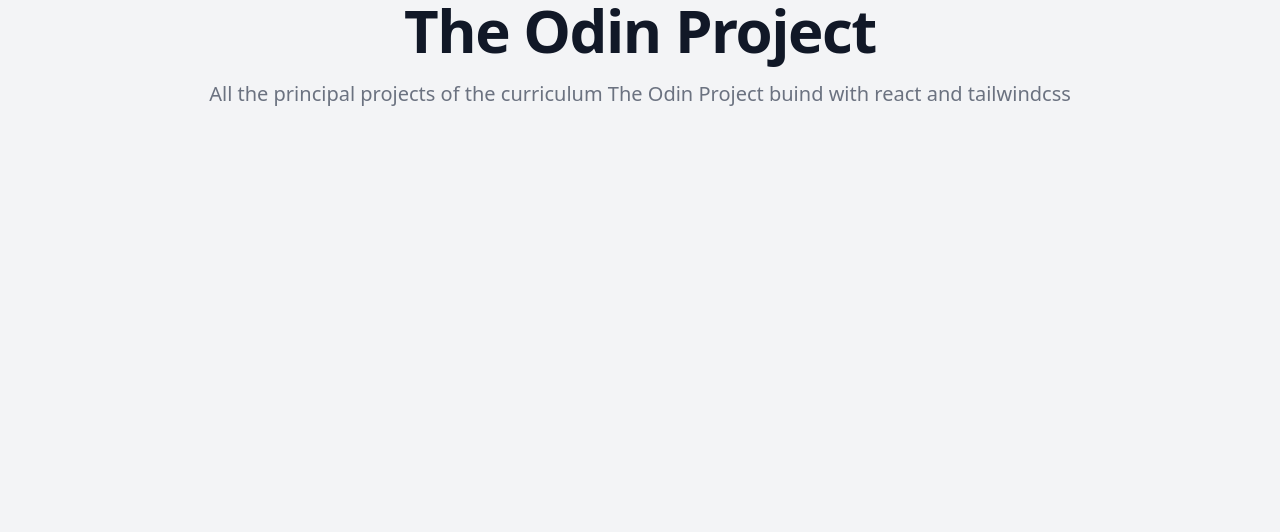
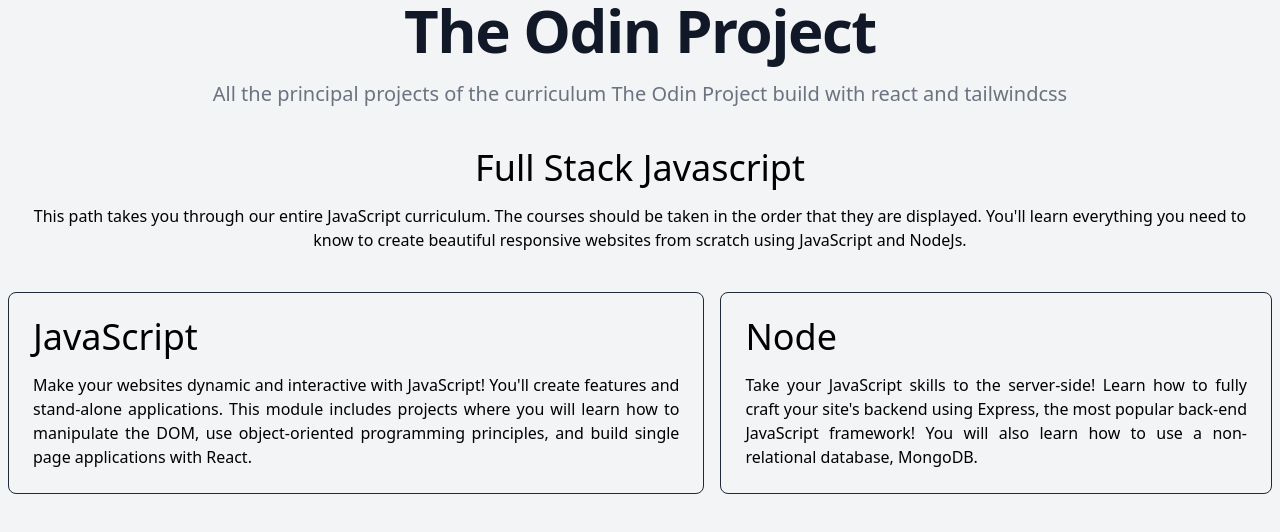
Before and after one commit to Asdaois/the-odin-project, a React (Create React App) app: page / in a window 1280 px wide. Shown: the top 532 px of the page. Built offline with nearby package versions, Linux system fonts and the light colour scheme.

Commit message:
Add Path to Curriculum.js

```diff
--- /dev/null
+++ b/jsconfig.json
@@ -0,0 +1,6 @@
+{
+  "compilerOptions": {
+    "baseUrl": "src"
+  },
+  "include": ["src"]
+}
--- a/src/App.js
+++ b/src/App.js
@@ -1,4 +1,4 @@
-import Home from "./components/Home";
+import Home from "components/Home";
 
 function App() {
   return (
--- /dev/null
+++ b/src/components/Curriculum.js
@@ -0,0 +1,24 @@
+import React from "react";
+import { curriculum } from "data";
+export default function Curriculum() {
+  return (
+    <div className="">
+      <div className="container px-5 py-10 mx-auto text-center">
+        <h2 className="text-4xl font-medium mb-4">{curriculum.title}</h2>
+        <p className="mx-auto text-base">{curriculum.description}</p>
+      </div>
+      <div className="flex">
+        {curriculum.paths.map((path) => {
+          return (
+            <div className="mx-2 border border-gray-800 p-6 rounded-lg">
+              <h2 className="text-4xl font-medium mb-4">{path.title}</h2>
+              <p className="mx-auto text-base text-justify">
+                {path.description}
+              </p>
+            </div>
+          );
+        })}
+      </div>
+    </div>
+  );
+}
--- a/src/components/Home.js
+++ b/src/components/Home.js
@@ -1,5 +1,5 @@
 import React from "react";
-
+import Curriculum from "./Curriculum";
 function Home() {
   return (
     <div>
@@ -8,10 +8,11 @@
           <span class="block xl:inline">The Odin Project</span>
         </h1>
         <p class="mt-3 text-base text-gray-500 sm:mt-5 mx-auto md:mt-5 md:text-xl lg:mx-0">
-          All the principal projects of the curriculum The Odin Project buind
+          All the principal projects of the curriculum The Odin Project build
           with react and tailwindcss
         </p>
       </div>
+      <Curriculum />
     </div>
   );
 }
--- /dev/null
+++ b/src/data.js
@@ -0,0 +1,43 @@
+export const curriculum = {
+  title: "Full Stack Javascript",
+  description:
+    "This path takes you through our entire JavaScript curriculum. The courses should be taken in the order that they are displayed. You'll learn everything you need to know to create beautiful responsive websites from scratch using JavaScript and NodeJs.",
+  paths: [
+    {
+      title: "JavaScript",
+      description:
+        "Make your websites dynamic and interactive with JavaScript! You'll create features and stand-alone applications. This module includes projects where you will learn how to manipulate the DOM, use object-oriented programming principles, and build single page applications with React.",
+      projects: [
+        { title: "Library", description: "NOT YET", image: "" },
+        { title: "Tic Tac Toe", description: "NOT YET", image: "" },
+        { title: "Restaurant Page", description: "NOT YET", image: "" },
+        { title: "Todo List", description: "NOT YET", image: "" },
+        { title: "Weather App", description: "NOT YET", image: "" },
+        { title: "Battleship", description: "NOT YET", image: "" },
+        { title: "CV Aplication", description: "NOT YET", image: "" },
+        { title: "Memory Card", description: "NOT YET", image: "" },
+        { title: "Shopping Cart", description: "NOT YET", image: "" },
+        { title: "Where's Waldo", description: "NOT YET", image: "" },
+        { title: "Final Project", description: "NOT YET", image: "" },
+      ],
+    },
+    {
+      title: "Node",
+      description:
+        "Take your JavaScript skills to the server-side! Learn how to fully craft your site's backend using Express, the most popular back-end JavaScript framework! You will also learn how to use a non-relational database, MongoDB.",
+      projects: [
+        {
+          title: "Basic Informational Site",
+          description: "NOT YET",
+          image: "",
+        },
+        { title: "Mini Message Board", description: "NOT YET", image: "" },
+        { title: "Forms and Deployment", description: "NOT YET", image: "" },
+        { title: "Inventory Application", description: "NOT YET", image: "" },
+        { title: "Members Only", description: "NOT YET", image: "" },
+        { title: "Blog API", description: "NOT YET", image: "" },
+        { title: "Odin-Book", description: "NOT YET", image: "" },
+      ],
+    },
+  ],
+};
```
